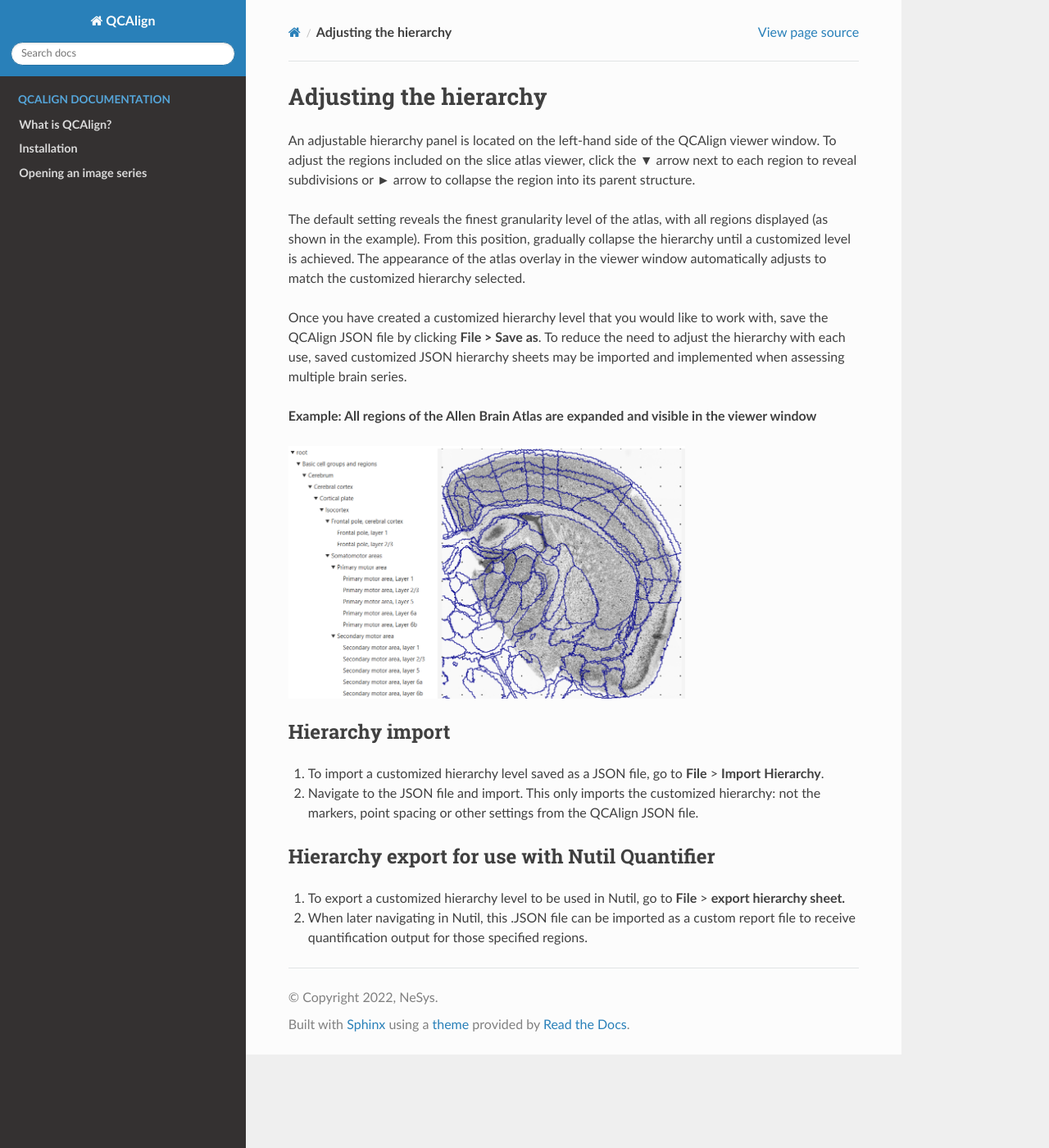
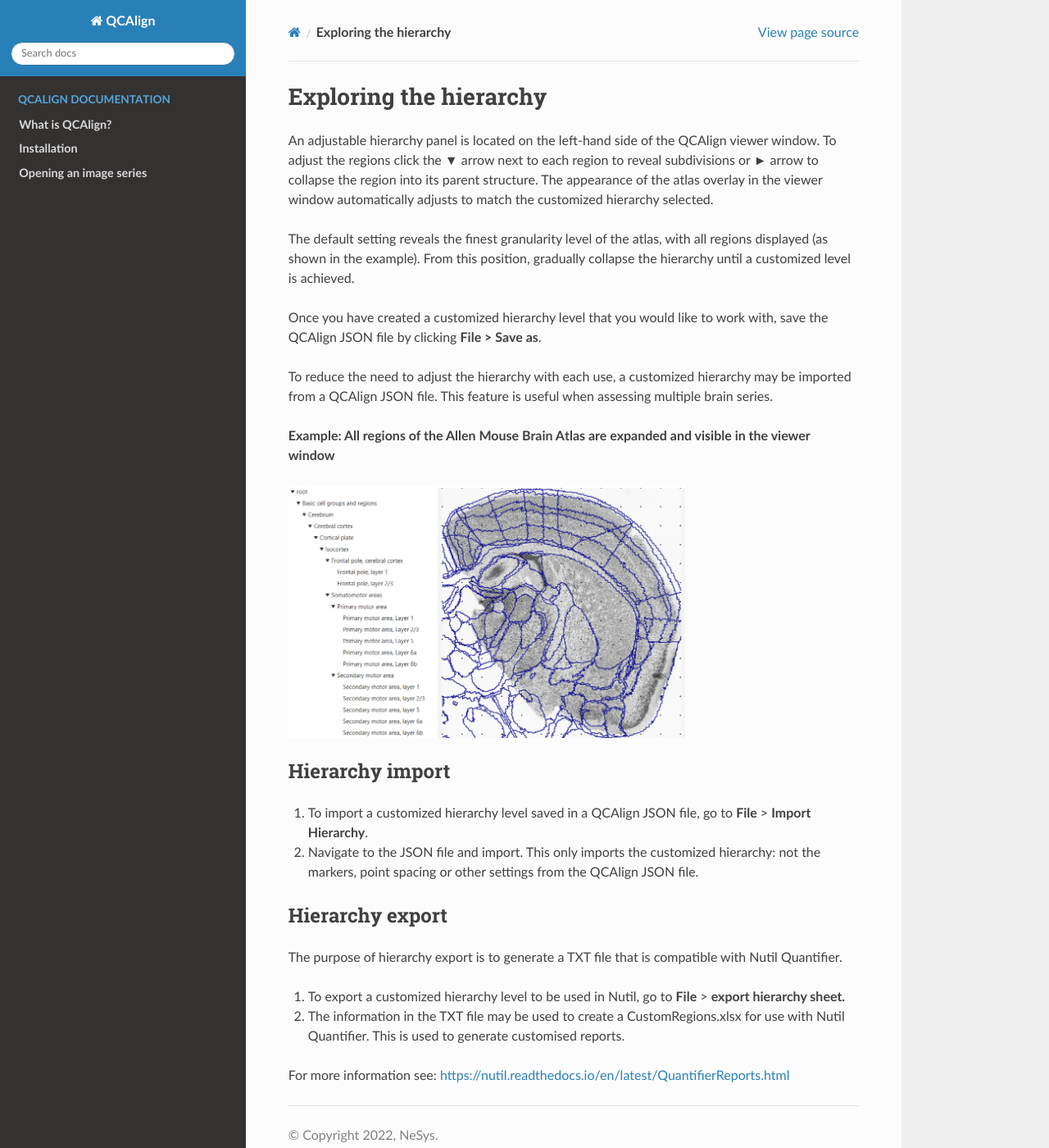
Before and after one commit to Neural-Systems-at-UIO/QCAlign, a Sphinx documentation site: the page built from docs/hierarchy.rst, in a window 1280 px wide and 1400 px high. Shown: the whole window at 82% size. Built offline with Sphinx 7.4.7 and the Read the Docs theme 2.0.0, drawn with Linux system fonts in a browser that asks for light colours.

Commit message:
Update hierarchy.rst

```diff
--- a/docs/hierarchy.rst
+++ b/docs/hierarchy.rst
@@ -1,24 +1,23 @@
-**Adjusting the hierarchy**
+**Exploring the hierarchy**
 ============================
 
 An adjustable hierarchy panel is located on the left-hand side of the
-QCAlign viewer window. To adjust the regions included on the slice atlas
-viewer, click the ▼ arrow next to each region to reveal subdivisions or
-► arrow to collapse the region into its parent structure.
+QCAlign viewer window. To adjust the regions click the ▼ arrow next to each region to reveal subdivisions or
+► arrow to collapse the region into its parent structure. The appearance of the atlas overlay in the viewer window
+automatically adjusts to match the customized hierarchy selected.
 
 The default setting reveals the finest granularity level of the atlas,
 with all regions displayed (as shown in the example). From this
 position, gradually collapse the hierarchy until a customized level is
-achieved. The appearance of the atlas overlay in the viewer window
-automatically adjusts to match the customized hierarchy selected.
+achieved.
 
 Once you have created a customized hierarchy level that you would like
 to work with, save the QCAlign JSON file by clicking **File > Save as**.
-To reduce the need to adjust the hierarchy with each use, saved
-customized JSON hierarchy sheets may be imported and implemented when
-assessing multiple brain series.
 
-**Example: All regions of the Allen Brain Atlas are expanded and visible
+To reduce the need to adjust the hierarchy with each use, a customized hierarchy may be imported from a QCAlign JSON file.
+This feature is useful when assessing multiple brain series.
+
+**Example: All regions of the Allen Mouse Brain Atlas are expanded and visible
 in the viewer window**
 
 .. image:: vertopal_cbedec83746b4aa08b3d6abec4c06604/media/image2.png
@@ -28,21 +27,24 @@
 **Hierarchy import**
 -----------------
 
-1. To import a customized hierarchy level saved as a JSON file, go to
+1. To import a customized hierarchy level saved in a QCAlign JSON file, go to
    **File** > **Import Hierarchy**.
 
 2. Navigate to the JSON file and import. This only imports the
    customized hierarchy: not the markers, point spacing or other
    settings from the QCAlign JSON file.
 
-**Hierarchy export for use with Nutil Quantifier**
------------------------------------------------
+**Hierarchy export**
+---------------------
+
+The purpose of hierarchy export is to generate a TXT file that is compatible with Nutil Quantifier.
 
 1. To export a customized hierarchy level to be used in Nutil, go to
    **File** > **export hierarchy sheet.**
 
-2. When later navigating in Nutil, this .JSON file can be imported as a
-   custom report file to receive quantification output for those
-   specified regions.
+2. The information in the TXT file may be used to create a CustomRegions.xlsx for use with Nutil Quantifier. This is used to generate customised reports.
+
+For more information see: https://nutil.readthedocs.io/en/latest/QuantifierReports.html
+
 
 .. _section-1:
```
